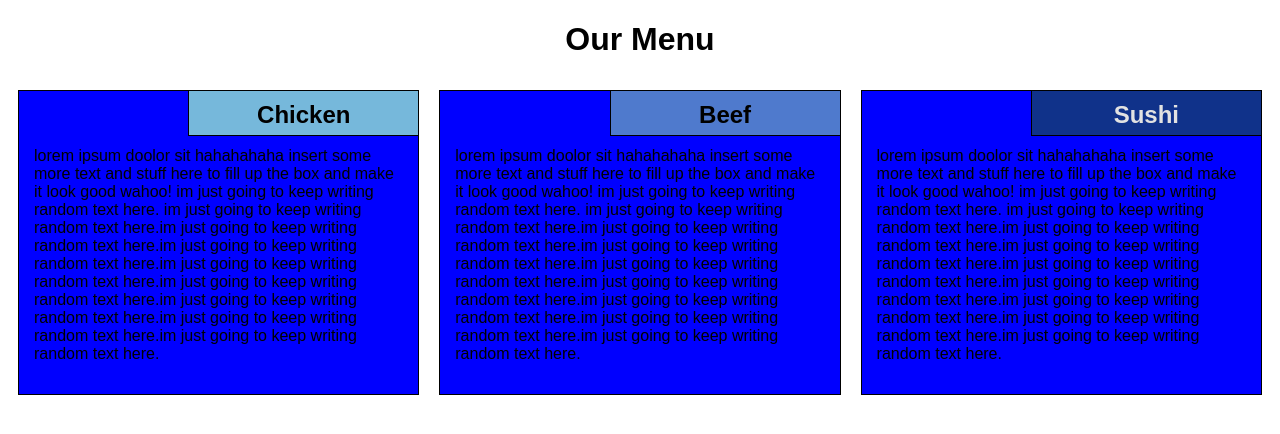
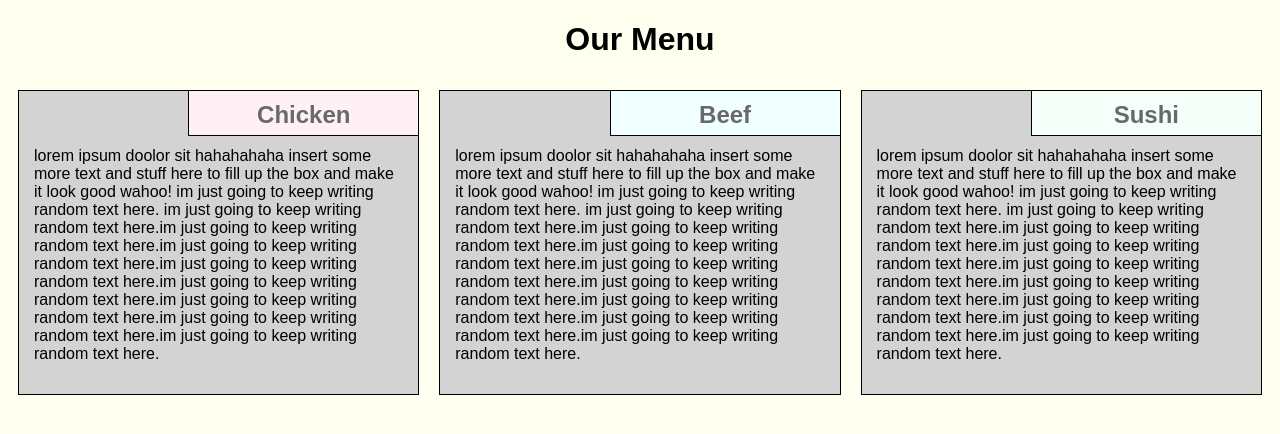
Before and after one commit to jessicallee7/coursera-hw, a plain HTML site: page module-1/index.html in a window 1280 px wide. Drawn offline with Linux system fonts and the light colour scheme.

Commit message:
color fixing

```diff
--- a/module-1/index.html
+++ b/module-1/index.html
@@ -11,7 +11,7 @@
 }
 
 body {
-    background-color: #yellow;
+    background-color: #FFFFF0;
 }
 
 h1 {
@@ -21,7 +21,7 @@ h1 {
 
 section {
     border: 1px solid black;
-    background-color: blue;
+    background-color: #D3D3D3;
     margin: 10px;
 }
 
@@ -40,16 +40,18 @@ section>h2 {
 }
 
 section.chicken>h2 {
-    background-color: #76b8db;
+	color: #696969;
+    background-color: #FFF0F5;
 }
 
 section.beef>h2 {
-    background-color: #4f7acd;
+	color: #696969;
+    background-color: #F0FFFF;
 }
 
 section.sushi>h2 {
-    color: #e2e2e2;
-    background-color: #10328a;
+    color: #696969;
+    background-color: #F5FFFA;
 }
 
 section>p {
@@ -61,7 +63,7 @@ section>p {
 }
 
 
-/* Desktop view options */
+/* Desktop */
 
 @media (min-width: 992px) {
     .col-lg-1, .col-lg-2, .col-lg-3, .col-lg-4, .col-lg-5, .col-lg-6, .col-lg-7, .col-lg-8, .col-lg-9, .col-lg-10, .col-lg-11, .col-lg-12 {
@@ -106,7 +108,7 @@ section>p {
 }
 
 
-/* Tablet view options */
+/* Tablet  */
 
 @media (min-width: 768px) and (max-width: 991px) {
     .col-md-1, .col-md-2, .col-md-3, .col-md-4, .col-md-5, .col-md-6, .col-md-7, .col-md-8, .col-md-9, .col-md-10, .col-md-11, .col-md-12 {
@@ -151,7 +153,7 @@ section>p {
 }
 
 
-/* Mobile view options */
+/* Mobile */
 
 @media (max-width: 767px) {
     .col-sm-1, .col-sm-2, .col-sm-3, .col-sm-4, .col-sm-5, .col-sm-6, .col-sm-7, .col-sm-8, .col-sm-9, .col-sm-10, .col-sm-11, .col-sm-12 {
```
